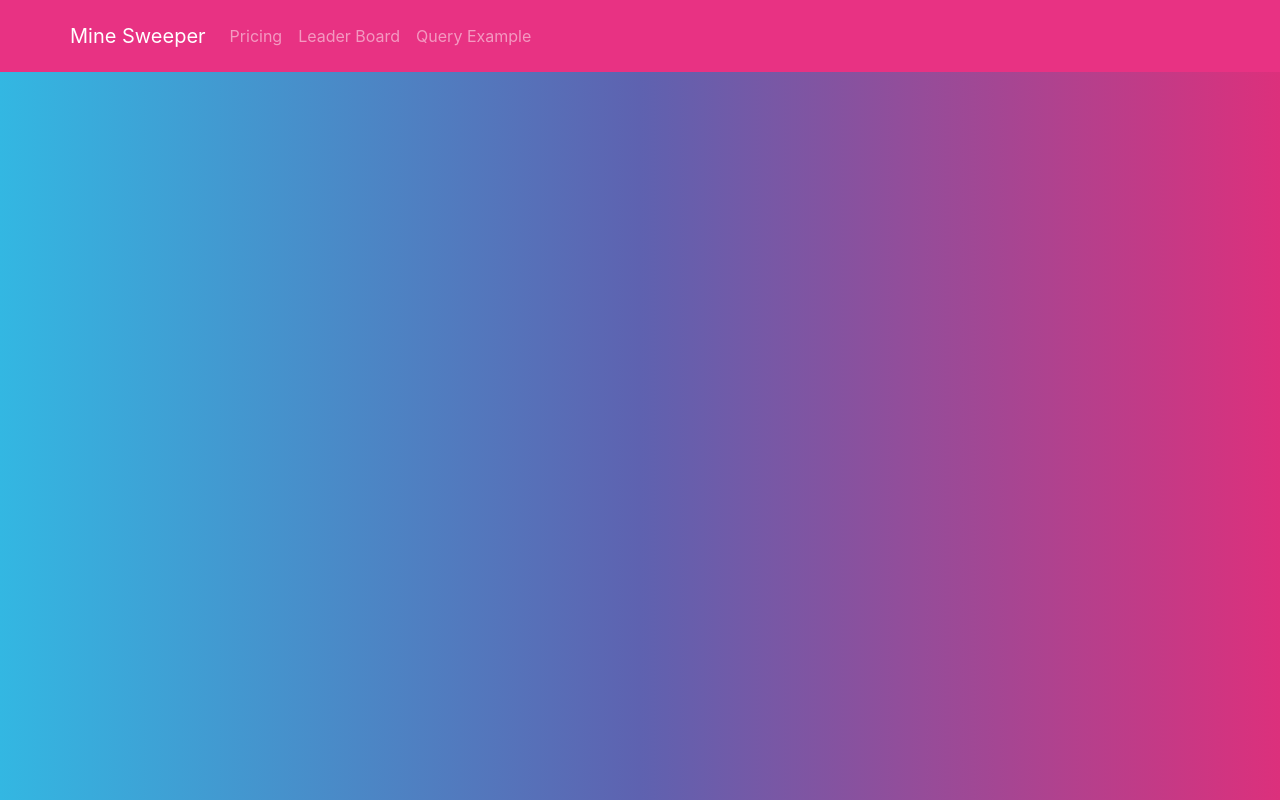
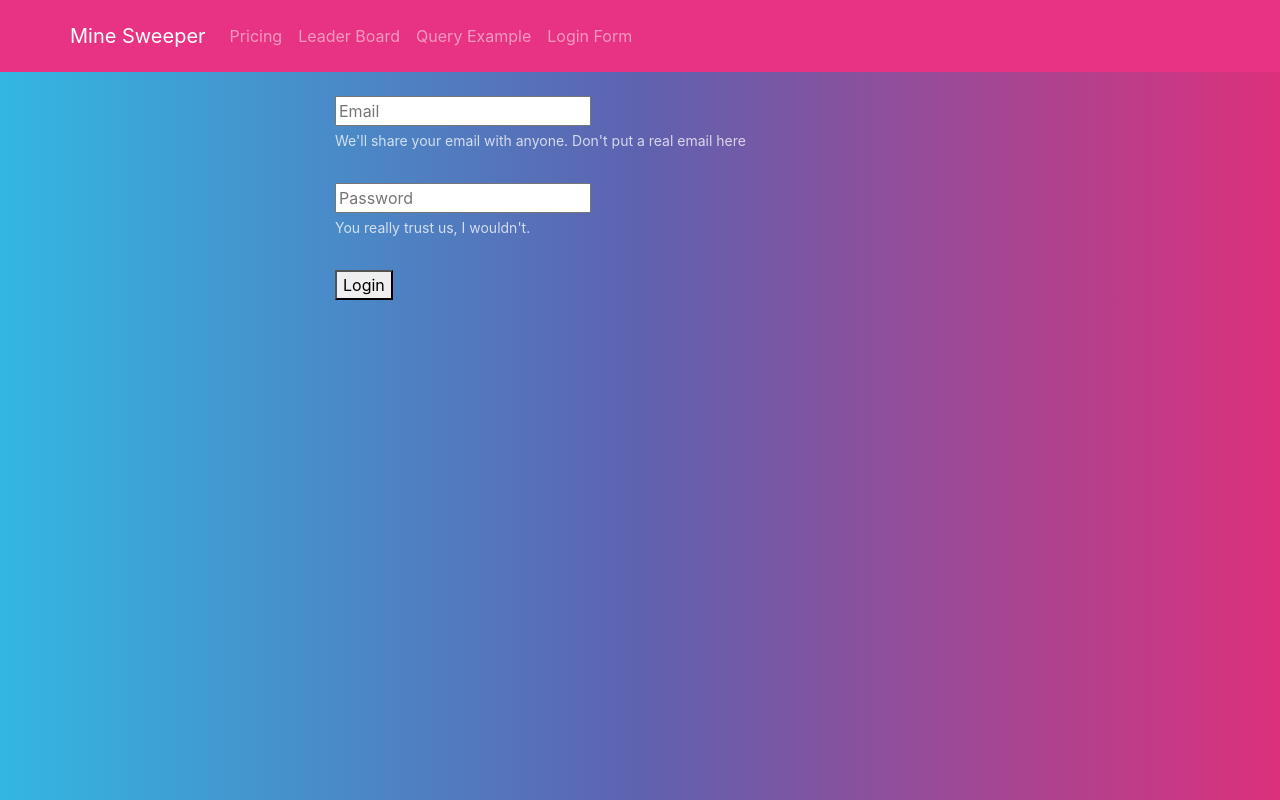
Before and after one commit to jessemadsen1/minesweeper, a React (Create React App) app: page /loginform in a window 1280 px wide. Built offline with nearby package versions, Linux system fonts and the light colour scheme.

Commit message:
loginform working with out callback😥

```diff
--- a/src/App.tsx
+++ b/src/App.tsx
@@ -10,6 +10,7 @@ import Pricing from "./components/Pages/Pricing";
 import Home from "./components/Pages/Home";
 import LeaderBoard from './components/Pages/LeaderBoard';
 import QueryExample  from './components/Pages/QueryExample';
+import LoginForm from './components/LoginForm/LoginForm';
 
 
 
@@ -25,6 +26,7 @@ const App: FC = () => {
           <Route path="/pricing" element={<Pricing />} />
           <Route path="/leader-board" element={<LeaderBoard />} />
           <Route path="/queryexample" element={<QueryExample />} />
+          <Route path="/loginform" element={<LoginForm />} />
         </Routes>
       </div>
     </>
--- /dev/null
+++ b/src/components/LoginForm/LoginForm.tsx
@@ -0,0 +1,63 @@
+// Copied from tutorial
+//https://www.newline.co/@bespoyasov/how-to-use-usecallback-hook-with-typescript--f2019594
+
+import React, { useCallback, useState } from "react";
+import Form from "react-bootstrap/Form";
+
+
+
+
+const LoginForm = () => {
+  const submitForm = (event: React.FormEvent<HTMLFormElement>) => {
+    //event.preventDefault();
+    alert("Thanks you for giving us a another username and password.");
+  };
+
+  const [email, setEmail] = useState<string>("");
+  const [password, setPassword] = useState<string>("");
+
+  // Use change handler to update the email value:
+  const updateEmail = (newValue: string): void => setEmail(newValue);
+
+  // ...And use handler to update the password:
+  const updatePassword = (newValue: string): void => setPassword(newValue);
+  const onChange =() =>{
+    console.log("got here")
+  }
+
+  return (
+    <form onSubmit={submitForm} className="col-lg-6 offset-lg-3">
+        <br></br>
+      <Form.Group className="mb-3" controlId="formBasicEmail">
+        <input
+          name="email"
+          id="email"
+          type="email"
+          placeholder="Email"
+          onChange={onChange}
+          required
+        />
+
+        <Form.Text className="text-muted">
+          We'll share your email with anyone. Don't put a real email here
+        </Form.Text>
+
+        <Form.Group className="mb-3" controlId="formBasicEmail"></Form.Group>
+        <input
+          name="password"
+          id="password"
+          type="password"
+          placeholder="Password"
+          onChange={onChange}
+          required
+        />
+        <Form.Text className="text-muted">
+          You really trust us, I wouldn't.
+        </Form.Text>
+      </Form.Group>
+      <button type="submit">Login</button>
+    </form>
+  );
+};
+
+export default LoginForm
--- a/src/components/NavBar.tsx
+++ b/src/components/NavBar.tsx
@@ -13,6 +13,7 @@ function NavBar() {
             <Nav.Link href="/pricing">Pricing</Nav.Link>
             <Nav.Link href="/leader-board">Leader Board</Nav.Link>
             <Nav.Link href="/queryexample">Query Example</Nav.Link>
+            <Nav.Link href="/loginform">Login Form</Nav.Link>
           </Nav>
         </Container>
       </Navbar>
```
Also changed, not shown: src/components/LoginForm/EmailInput.tsx (added, +27 -0 lines), src/components/LoginForm/PasswordInput.tsx (added, +23 -0 lines), src/components/Pages/Pricing.tsx (+0 -8 lines).
